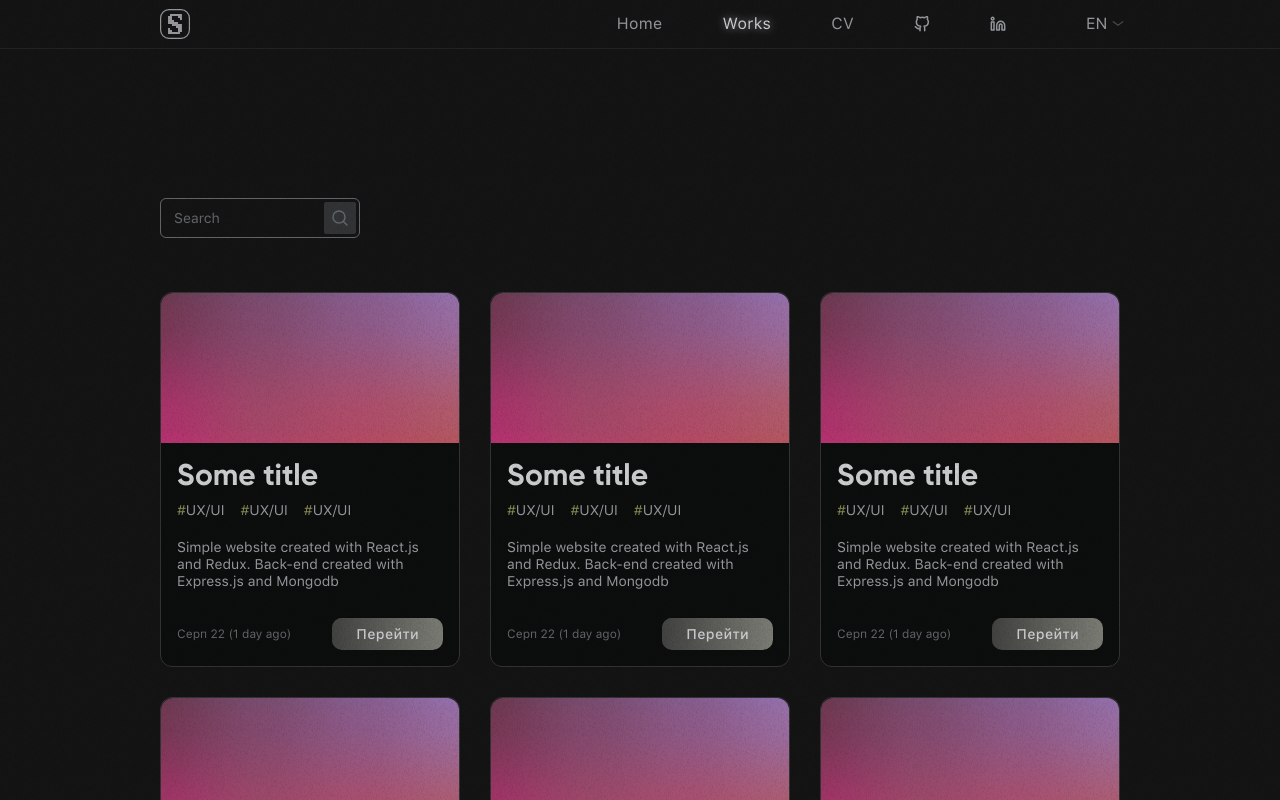
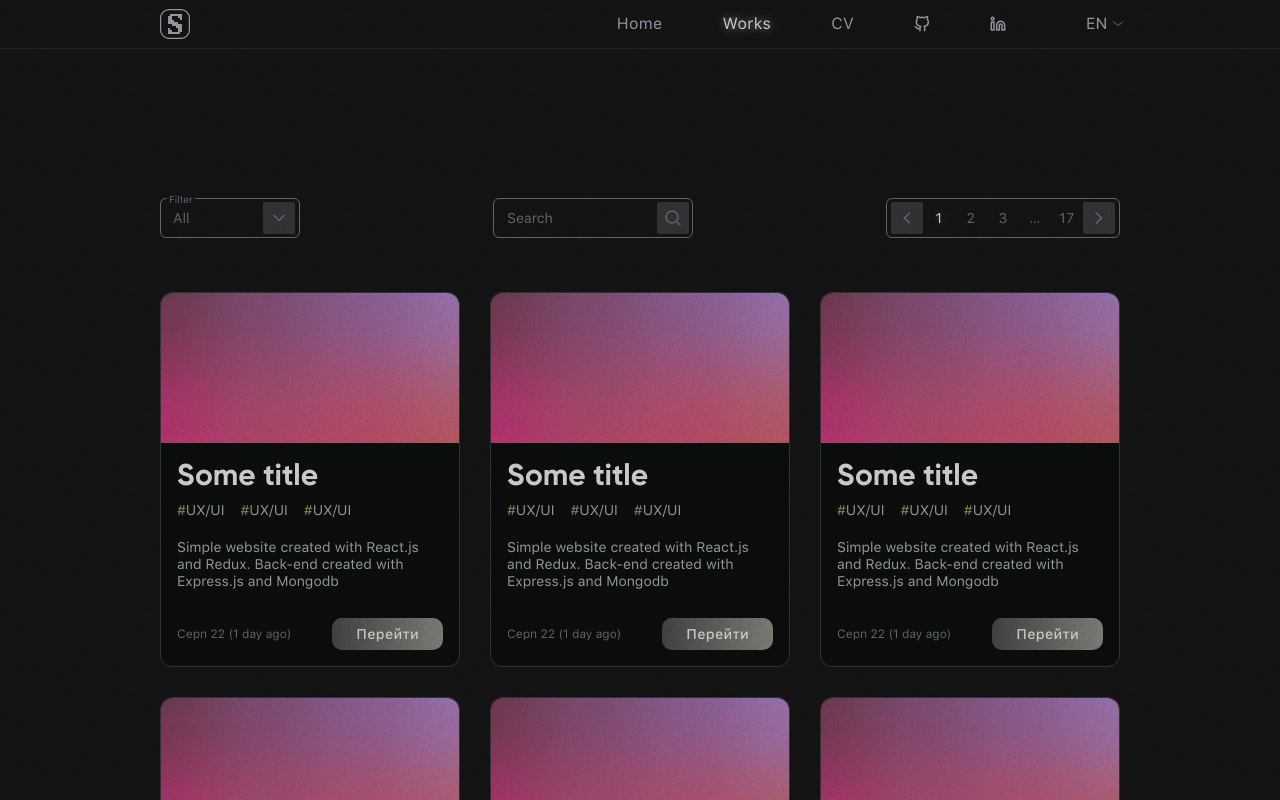
Before and after one commit to solodovnykov/web-portfolio, a Next.js app: page /works in a window 1280 px wide. Shown: the top 800 px of the page. Built offline with nearby package versions, Linux system fonts and the light colour scheme.

Commit message:
Added Pagination Component || Added usePagination Hook

```diff
--- /dev/null
+++ b/components/InputFields/DropdownFilter/DropdownFilter.js
@@ -0,0 +1,57 @@
+import Image from "next/image";
+import { useEffect, useRef, useState } from "react";
+import styles from "./DropdownFilter.module.scss";
+
+const DropdownFilter = () => {
+  const [dropdown, setDropdown] = useState(false);
+  const ref = useRef();
+
+  useEffect(() => {
+    const closeDropdown = (event) => {
+      if (dropdown && ref.current && !ref.current.contains(event.target)) {
+        setDropdown(false);
+      }
+    };
+
+    document.addEventListener("mousedown", closeDropdown);
+
+    return () => document.addEventListener("mousedown", closeDropdown);
+  }, [dropdown]);
+
+  return (
+    <div ref={ref} className={styles.dropdownFilter}>
+      <div
+        onClick={() => setDropdown(!dropdown)}
+        tabIndex={0}
+        className={styles.head}>
+        <span className={styles.label}>Filter</span>
+        <p>All</p>
+        <button className={styles.button}>
+          <span
+            style={{
+              transform: dropdown ? "rotate(180deg)" : "rotate(0deg)",
+            }}>
+            <Image
+              width={24}
+              height={24}
+              alt="search icon"
+              src={"/assets/icons/IconArrow.svg"}
+            />
+          </span>
+        </button>
+      </div>
+
+      <ul className={styles.itemList}>
+        {dropdown ? (
+          <li>
+            <a href="">Item</a>
+          </li>
+        ) : (
+          ""
+        )}
+      </ul>
+    </div>
+  );
+};
+
+export default DropdownFilter;
--- /dev/null
+++ b/components/InputFields/DropdownFilter/DropdownFilter.module.scss
@@ -0,0 +1,150 @@
+@import "../../../styles/Constants.module.scss";
+
+.dropdownFilter {
+  position: relative;
+  display: flex;
+  flex-direction: column;
+  width: 140px;
+  height: 40px;
+  // margin: 0 63.6px 0 0;
+
+  .head {
+    position: absolute;
+    top: 0;
+    left: 0;
+    width: 100%;
+    height: 100%;
+    border: 0.5px solid $primary-color-40;
+    border-radius: 6px;
+
+    outline: none;
+    padding: 4px 4px 4px 12px;
+    box-sizing: border-box;
+    background: none;
+    color: $primary-color-80;
+
+    font-family: "SFProText", sans-serif;
+    font-style: normal;
+    font-weight: 400;
+    font-size: 14px;
+    line-height: 17px;
+
+    &:hover {
+      border-color: $primary-color-50;
+    }
+
+    &:focus {
+      border-color: $primary-color-80;
+    }
+
+    p {
+      position: absolute;
+      top: 50%;
+      transform: translateY(-50%);
+      left: 12px;
+      margin: 0;
+      color: $primary-color-40;
+    }
+
+    .button {
+      position: absolute;
+      min-width: 32px;
+      height: 32px;
+
+      border-radius: 2px;
+      background-color: $primary-color-20;
+      top: 50%;
+      right: 4px;
+      transform: translateY(-50%);
+      padding: 0;
+      margin: 0;
+      border: none;
+      outline: none;
+      cursor: pointer;
+
+      span {
+        display: flex;
+        justify-content: center;
+        align-items: center;
+      }
+    }
+
+    .label {
+      position: absolute;
+
+      top: 0;
+      transform: translateY(-50%);
+      left: 6px;
+      padding: 0 2px;
+      color: $primary-color-40;
+
+      font-family: "SFProText", sans-serif;
+      font-style: normal;
+      font-weight: 400;
+      font-size: 10px;
+      line-height: 17px;
+
+      cursor: text;
+      transition: top 200ms ease-in, left 200ms ease-in, font-size 200ms ease-in;
+      background-color: $bg-color;
+    }
+  }
+
+  .itemList {
+  }
+
+  .itemList {
+    display: flex;
+    flex-direction: column;
+    position: absolute;
+    left: 0;
+    bottom: 0;
+    transform: translateY(calc(100% + 8px));
+    width: 100%;
+    background: rgba(38, 38, 38, 0.85);
+    backdrop-filter: blur(18px);
+    border-radius: 6px;
+    margin: 0;
+    padding: 0 6px 0 11px;
+    box-sizing: border-box;
+    list-style: none;
+
+    li {
+      cursor: pointer;
+      margin: 6px 0;
+
+      a {
+        font-family: "SFProText", sans-serif;
+        font-style: normal;
+        font-weight: 400;
+        font-size: 14px;
+        line-height: 17px;
+        color: $primary-color-40;
+        pointer-events: none;
+
+        &:focus {
+          outline: none;
+          color: $primary-color-60;
+          text-shadow: 0px 0px 8px rgba(255, 255, 255, 0.4);
+        }
+
+        &:hover {
+          color: $primary-color-60;
+          text-shadow: 0px 0px 8px rgba(255, 255, 255, 0.4);
+        }
+      }
+
+      // &:first-child {
+      //   margin: 6px 0 2px 0;
+      // }
+
+      // &:last-child {
+      //   margin: 2px 0 6px 0;
+      // }
+    }
+  }
+}
+
+.head:focus .label {
+  color: $primary-color-80;
+}
--- /dev/null
+++ b/components/Pagination/Pagination.js
@@ -0,0 +1,91 @@
+import { usePagination, DOTS } from "../../hooks/usePagination";
+import styles from "./Pagination.module.scss";
+import Image from "next/image";
+
+const Pagination = ({
+  onPageChange,
+  totalCount = 100,
+  siblingCount = 0,
+  currentPage = 1,
+  pageSize = 6,
+  className,
+}) => {
+  const paginationRange = usePagination({
+    currentPage,
+    totalCount,
+    siblingCount,
+    pageSize,
+  });
+
+  const onNext = () => {
+    onPageChange(currentPage + 1);
+  };
+
+  const onPrevious = () => {
+    onPageChange(currentPage - 1);
+  };
+
+  let lastPage = paginationRange[paginationRange.length - 1];
+
+  console.log(paginationRange);
+
+  return (
+    <ul className={styles.pagination}>
+      {/* Left navigation arrow */}
+      <li
+        className={`${styles.paginationItem} ${styles.arrowButton} ${
+          currentPage === 1 ? styles.disabled : ""
+        }`}
+        onClick={onPrevious}>
+        {/* <div className="arrow left" /> */}
+        <Image
+          src="/assets/icons/IconArrow.svg"
+          alt="Left Arrow Icon"
+          width={24}
+          height={24}
+          className={styles.arrowLeft}
+        />
+      </li>
+      {paginationRange.map((pageNumber, index) => {
+        // If the pageItem is a DOT, render the DOTS unicode character
+        if (pageNumber === DOTS) {
+          return (
+            <li
+              key={index}
+              className={`${styles.paginationItem} ${styles.dots} `}>
+              &#8230;
+            </li>
+          );
+        }
+
+        // Render our Page Pills
+        return (
+          <li
+            key={index}
+            className={`${styles.paginationItem} ${
+              pageNumber === currentPage ? styles.selected : ""
+            }`}
+            onClick={() => onPageChange(pageNumber)}>
+            {pageNumber}
+          </li>
+        );
+      })}
+      {/*  Right Navigation arrow */}
+      <li
+        className={`${styles.paginationItem} ${styles.arrowButton} ${
+          currentPage === lastPage ? styles.disabled : ""
+        }`}
+        onClick={onNext}>
+        <Image
+          src="/assets/icons/IconArrow.svg"
+          alt="Left Arrow Icon"
+          width={24}
+          height={24}
+          className={styles.arrowRight}
+        />
+      </li>
+    </ul>
+  );
+};
+
+export default Pagination;
--- /dev/null
+++ b/components/Pagination/Pagination.module.scss
@@ -0,0 +1,61 @@
+@import "../../styles/Constants.module.scss";
+
+.pagination {
+  height: 40px;
+  display: flex;
+  flex-direction: row;
+  align-items: center;
+  margin: 0;
+  padding: 0;
+  list-style: none;
+  border: 0.5px solid $primary-color-40;
+  border-radius: 6px;
+  padding: 0 4px;
+  box-sizing: border-box;
+
+  .paginationItem {
+    min-width: 32px;
+    height: 32px;
+    display: flex;
+    justify-content: center;
+    align-items: center;
+    font-family: "SFProText", sans-serif;
+    font-style: normal;
+    font-weight: 400;
+    font-size: 14px;
+    line-height: 17px;
+    letter-spacing: 0.03em;
+    color: $primary-color-40;
+    cursor: pointer;
+
+    .arrowLeft {
+      transform: rotate(90deg);
+    }
+
+    .arrowRight {
+      transform: rotate(-90deg);
+    }
+
+    &.arrowButton {
+      min-width: 32px;
+      height: 32px;
+      border-radius: 2px;
+      background: $primary-color-20;
+    }
+
+    &.disabled {
+      pointer-events: none;
+    }
+
+    &.dots {
+      cursor: default;
+    }
+
+    &.selected {
+      color: $primary-color-80;
+      text-shadow: 0px 0px 6px rgba(255, 255, 255, 0.25);
+    }
+  }
+
+
+}
--- /dev/null
+++ b/hooks/usePagination.js
@@ -0,0 +1,59 @@
+import { useMemo } from "react";
+
+export const DOTS = "...";
+
+const range = (start, end) => {
+  let length = end - start + 1;
+  return Array.from({ length }, (_, idx) => idx + start);
+};
+
+export const usePagination = ({
+  totalCount,
+  pageSize,
+  siblingCount = 1,
+  currentPage,
+}) => {
+  const paginationRange = useMemo(() => {
+    const totalPageCount = Math.ceil(totalCount / pageSize);
+    const totalPageNumbers = siblingCount + 5;
+
+    if (totalPageNumbers >= totalPageCount) {
+      return range(1, totalPageCount);
+    }
+
+    const leftSiblingIndex = Math.max(currentPage - siblingCount, 1);
+    const rightSiblingIndex = Math.min(
+      currentPage + siblingCount,
+      totalPageCount
+    );
+
+    const shouldShowLeftDots = leftSiblingIndex > 2;
+    const shouldShowRightDots = rightSiblingIndex < totalPageCount - 2;
+
+    const firstPageIndex = 1;
+    const lastPageIndex = totalPageCount;
+
+    if (!shouldShowLeftDots && shouldShowRightDots) {
+      let leftItemCount = 3 + 2 * siblingCount;
+      let leftRange = range(1, leftItemCount);
+
+      return [...leftRange, DOTS, totalPageCount];
+    }
+
+    if (shouldShowLeftDots && !shouldShowRightDots) {
+      let rightItemCount = 3 + 2 * siblingCount;
+      let rightRange = range(
+        totalPageCount - rightItemCount + 1,
+        totalPageCount
+      );
+      return [firstPageIndex, DOTS, ...rightRange];
+    }
+
+    if (shouldShowLeftDots && shouldShowRightDots) {
+      let middleRange = range(leftSiblingIndex, rightSiblingIndex);
+      return [firstPageIndex, DOTS, ...middleRange, DOTS, lastPageIndex];
+    }
+  }, [totalCount, pageSize, siblingCount, currentPage]);
+
+  return paginationRange;
+};
--- a/pages/works.js
+++ b/pages/works.js
@@ -4,6 +4,9 @@ import { motion } from "framer-motion";
 import Search from "../components/InputFields/Search/Search";
 
 import Data from "../utils/Data.json";
+import DropdownFilter from "../components/InputFields/DropdownFilter/DropdownFilter";
+import Pagination from "../components/Pagination/Pagination";
+import { useState } from "react";
 
 const stagger = {
   animate: {
@@ -14,6 +17,8 @@ const stagger = {
 };
 
 const Works = () => {
+  const [currentPage, setCurrentPage] = useState(1);
+
   return (
     <motion.div
       exit={{ opacity: 0, transition: { duration: 0.2 } }}
@@ -22,7 +27,12 @@ const Works = () => {
       className="container">
       <div className={styles.works}>
         <div className={styles.navigation}>
+          <DropdownFilter />
           <Search data={Data} />
+          <Pagination
+            currentPage={currentPage}
+            onPageChange={(page) => setCurrentPage(page)}
+          />
         </div>
         <motion.ul variants={stagger} className={styles.cardList}>
           {[...Array(6)].map((card, index) => (
```
Also changed, not shown: public/assets/icons/IconArrow.svg (added).
